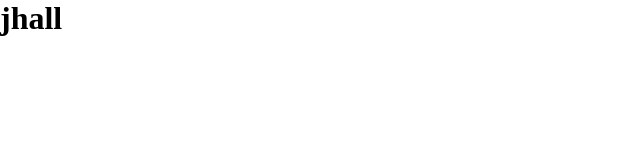
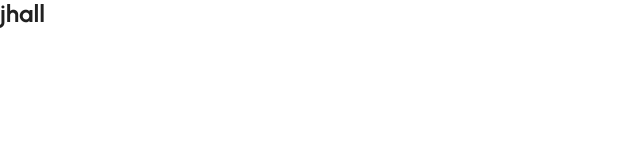
Before and after one commit to MichaelGee76/finstergram, a React (Vite) app in the folder frontend/: page / in a window 1280 px wide. Shown: the top 160 px of the page, without its empty margins (0-640 px from the left). Built offline with nearby package versions, Linux system fonts and the light colour scheme.

Commit message:
index css update

```diff
--- a/frontend/src/index.css
+++ b/frontend/src/index.css
@@ -1,16 +1,18 @@
+@font-face {
+  font-family: urbanist;
+  src: url(../public/fonts/Urbanist-VariableFont_wght.ttf);
+}
+
 * {
   margin: 0;
   padding: 0;
   box-sizing: border-box;
+  font-family: urbanist;
+  color: var(--main-text);
 }
 
 img {
   max-width: 100%;
-}
-
-@font-face {
-  font-family: urbanist;
-  src: url(../public/fonts/Urbanist-VariableFont_wght.ttf);
 }
 
 :root {
@@ -24,4 +26,33 @@ img {
   --hashtag-blue: #3f51b2;
 
   --main-background: #ffffff;
+  --main-text: #212121;
+  --sec-text: #616161;
 }
+
+.container {
+  margin-inline: 24px;
+}
+
+p {
+  font-size: 14px;
+  letter-spacing: 0.2px;
+}
+
+h1 {
+  font-size: 24px;
+  font-weight: bold;
+  line-height: 120%;
+  color: var();
+}
+
+.username {
+  font-size: 16px;
+  font-weight: bold;
+  line-height: 140%;
+}
+
+.user_description {
+  font-size: 12px;
+  color: var(--sec-text);
+}
```
